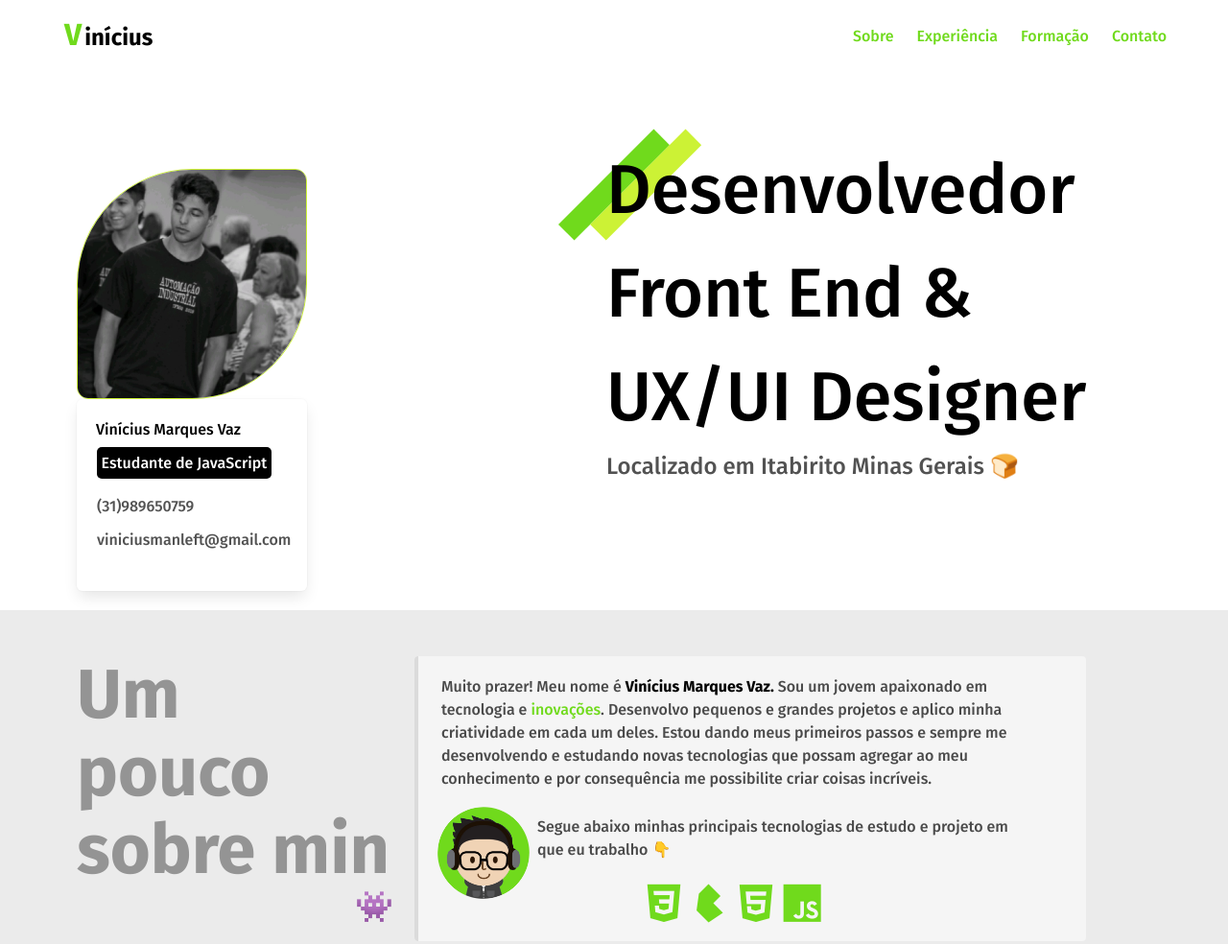
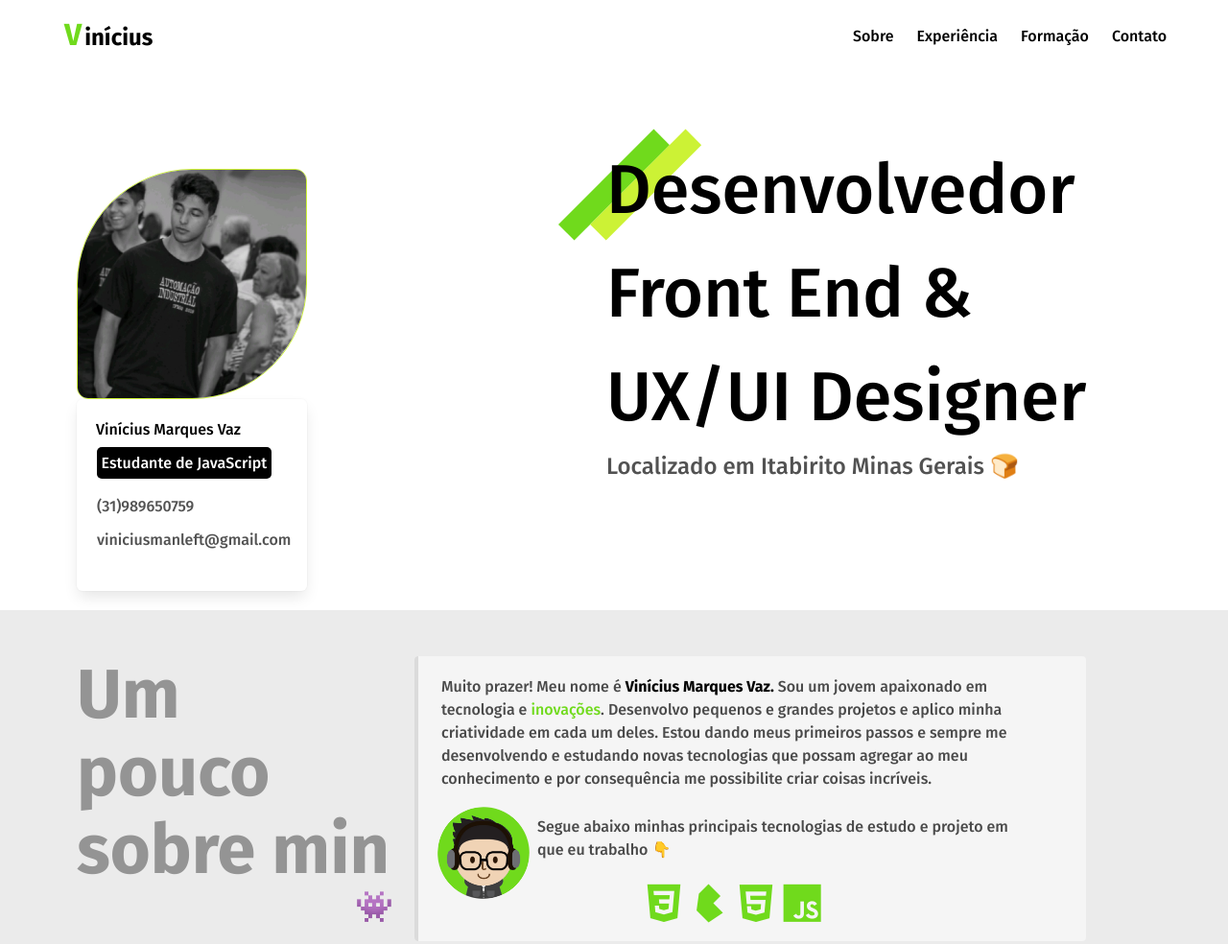
Before and after one commit to viniciusmarquesvaz/Simple_Portifolio_Layout, a plain HTML site: page index.html in a window 1280 px wide. Shown: the top 984 px of the page at 96% size. Drawn offline with nearby package versions, Linux system fonts and the light colour scheme.

Commit message:
hover comit

```diff
--- a/style.css
+++ b/style.css
@@ -223,7 +223,7 @@ footer ul li {
 
 /* detalhes extras */
 .navbar-end a {
-  color: #70da1c;
+  color: black;
   transition: 2s;
 }
 html {
```
